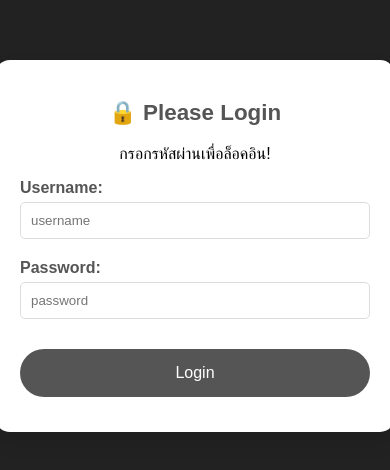
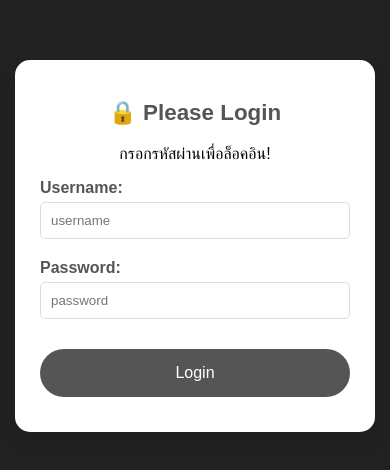
Before and after one commit to fluketerr/web-test, a plain HTML site: page index.html in a window 390 px wide. Shown: the part 176-646 px from the top of the page. Drawn offline with Linux system fonts and the light colour scheme.

Commit message:
Add files via upload

```diff
--- a/style.css
+++ b/style.css
@@ -250,8 +250,10 @@ button:hover {
 
     /* 2. ทำให้การ์ดและตัวนับเต็มความกว้าง */
     .card, #countdown-container {
-        width: 100%;
-        max-width: 100%; /* ทำให้เต็มจอ */
+        width: calc(100% - 40px); /* ให้ความกว้าง 100% แล้วหักออก 40px */
+        max-width: 100%;
+        margin-left: 20px;   /* <-- เพิ่มระยะห่างด้านซ้าย */
+        margin-right: 20px;  /* <-- เพิ่มระยะห่างด้านขวา */
     }
 
     /* 3. ทำให้กล่องเวลาแต่ละอันเต็มความกว้าง */
```
